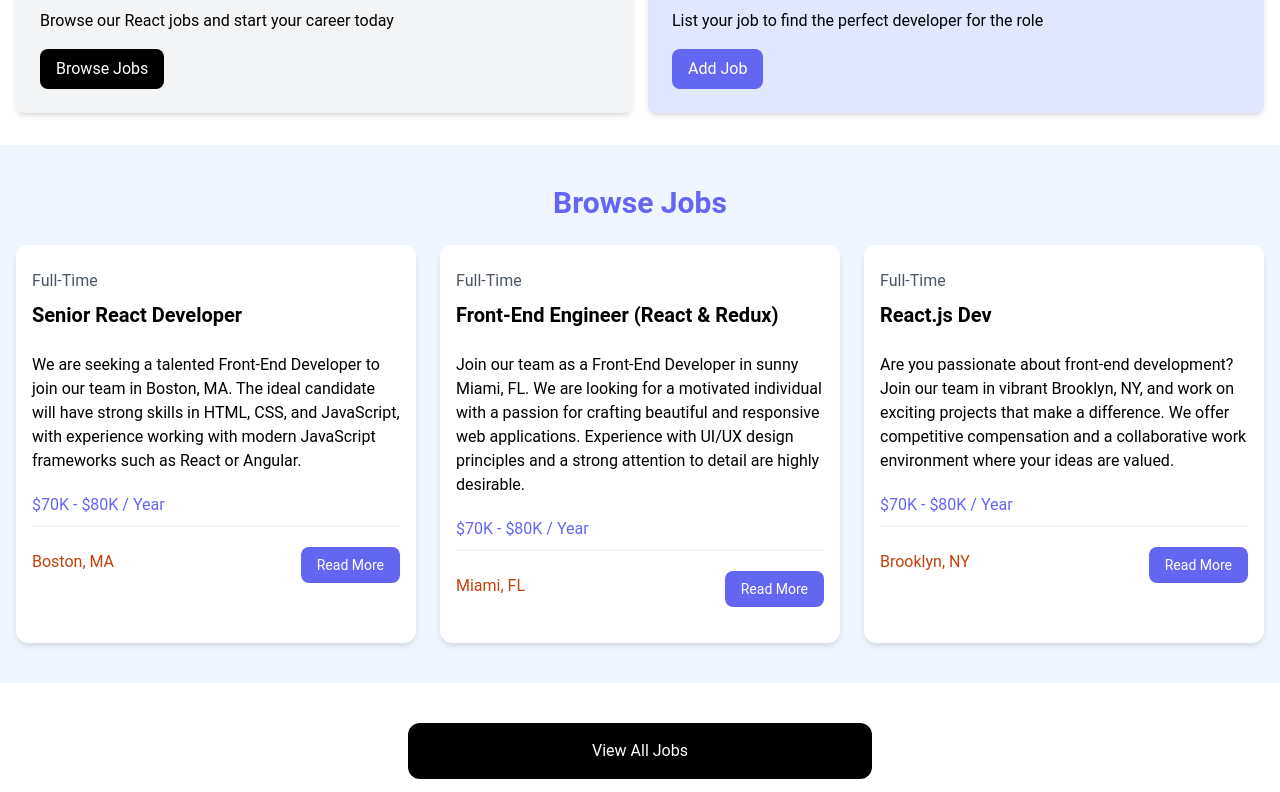
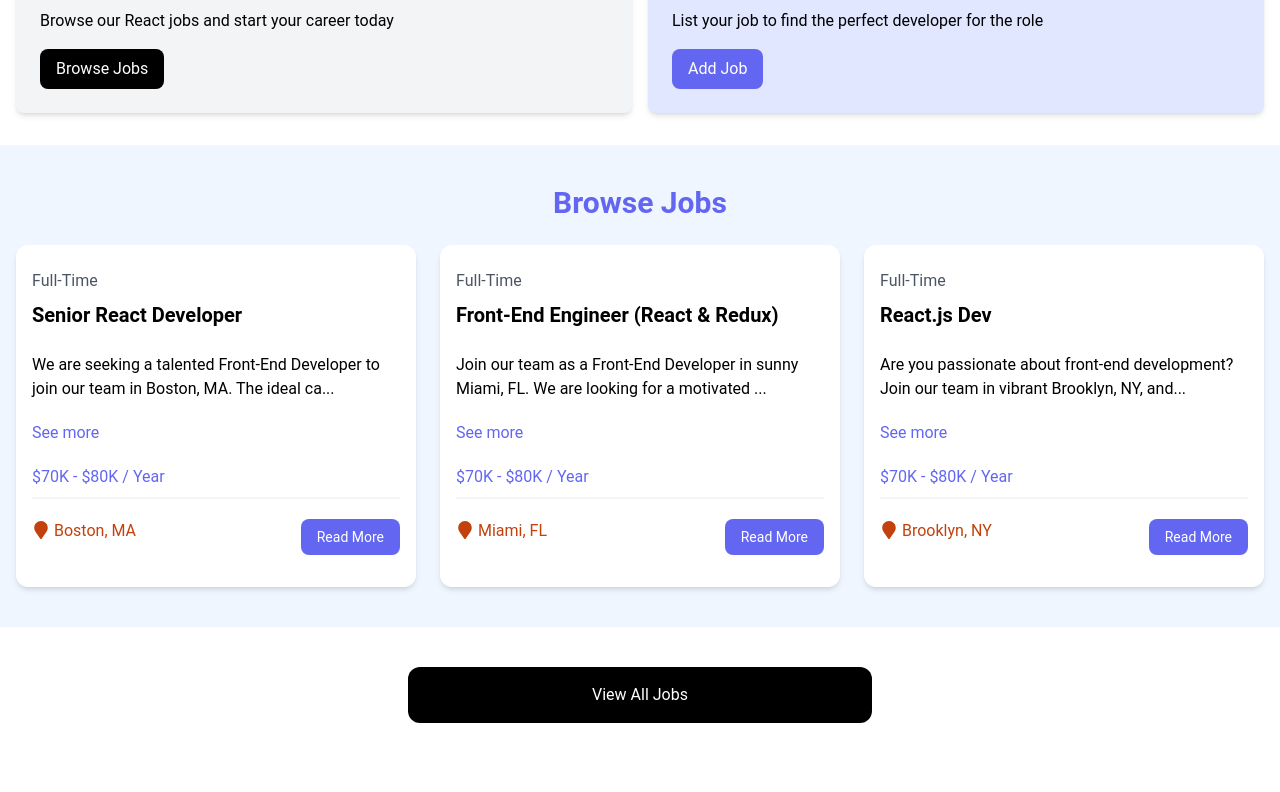
Before and after one commit to Lits00/React-Jobs, a React (Vite) app: page / in a window 1280 px wide. Shown: the part 464-1256 px from the top of the page. After the commit the page ends 1227 px from the top, so only its background shows below. Built offline with nearby package versions, Linux system fonts and the light colour scheme.

Commit message:
Added job description feature and job location icon

```diff
--- a/package.json
+++ b/package.json
@@ -11,7 +11,8 @@
   },
   "dependencies": {
     "react": "^18.3.1",
-    "react-dom": "^18.3.1"
+    "react-dom": "^18.3.1",
+    "react-icons": "^5.3.0"
   },
   "devDependencies": {
     "@eslint/js": "^9.15.0",
--- a/src/components/JobListing.jsx
+++ b/src/components/JobListing.jsx
@@ -1,4 +1,15 @@
+import { useState } from "react"
+import { FaMapMarker } from  'react-icons/fa'
+
 const JobListing = ({ job }) => {
+    const [showFullDescription, setShowFullDescription] = useState(false);
+
+    let description = job.description;
+
+    if(!showFullDescription) {
+        description = description.substring(0, 90) + '...' ;
+    }
+
   return (
     <div className="bg-white rounded-xl shadow-md relative">
                 <div className="p-4">
@@ -8,8 +19,10 @@
                   </div>
 
                   <div className="mb-5">
-                  {job.description}
+                  {description}
                   </div>
+
+                  <button onClick={()=> setShowFullDescription((prevState)=> !prevState)} className="text-indigo-500 mb-5 hover:text-indigo-600">{ showFullDescription ? 'Show less' : 'See more'}</button>
 
                   <h3 className="text-indigo-500 mb-2">{job.salary} / Year</h3>
 
@@ -17,7 +30,7 @@
 
                   <div className="flex flex-col lg:flex-row justify-between mb-4">
                     <div className="text-orange-700 mb-3">
-                      <i className="fa-solid fa-location-dot text-lg"></i>
+                      <FaMapMarker className="inline text-lg mb-1 mr-1"/>
                       {job.location}
                     </div>
                     <a
```
Also changed, not shown: 1 other file (tests, documents, lock files or other folders).
